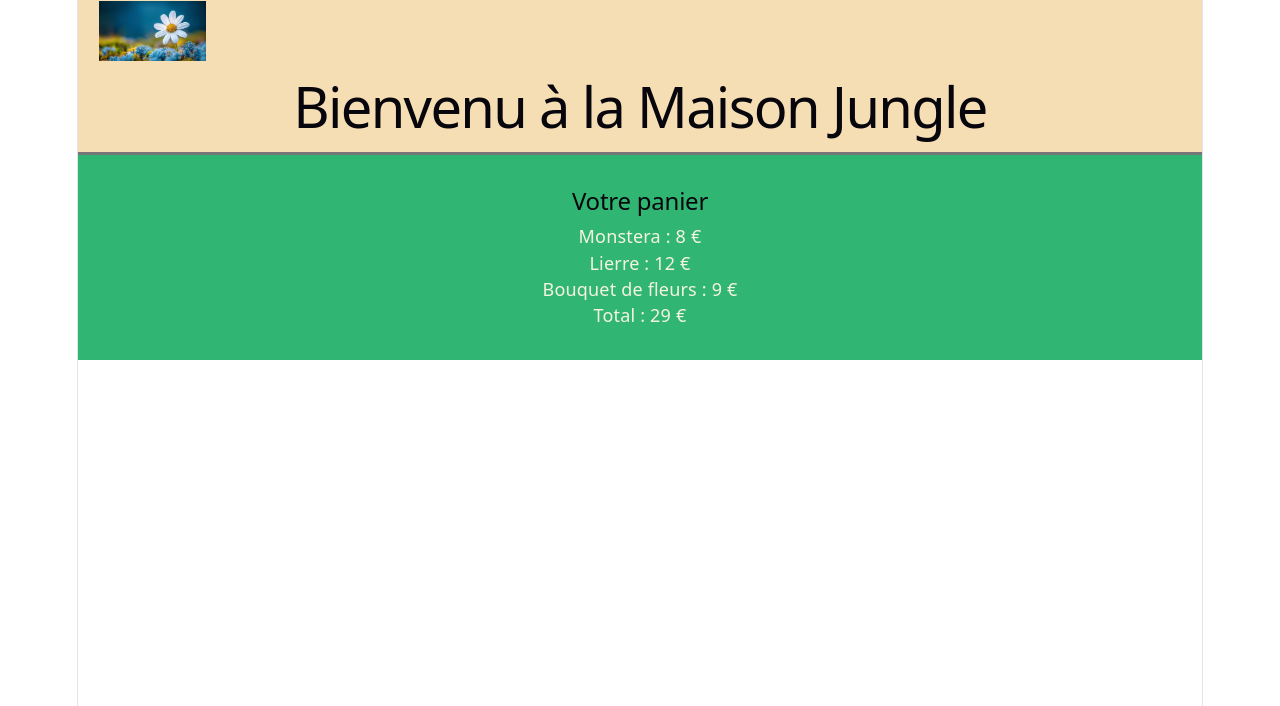
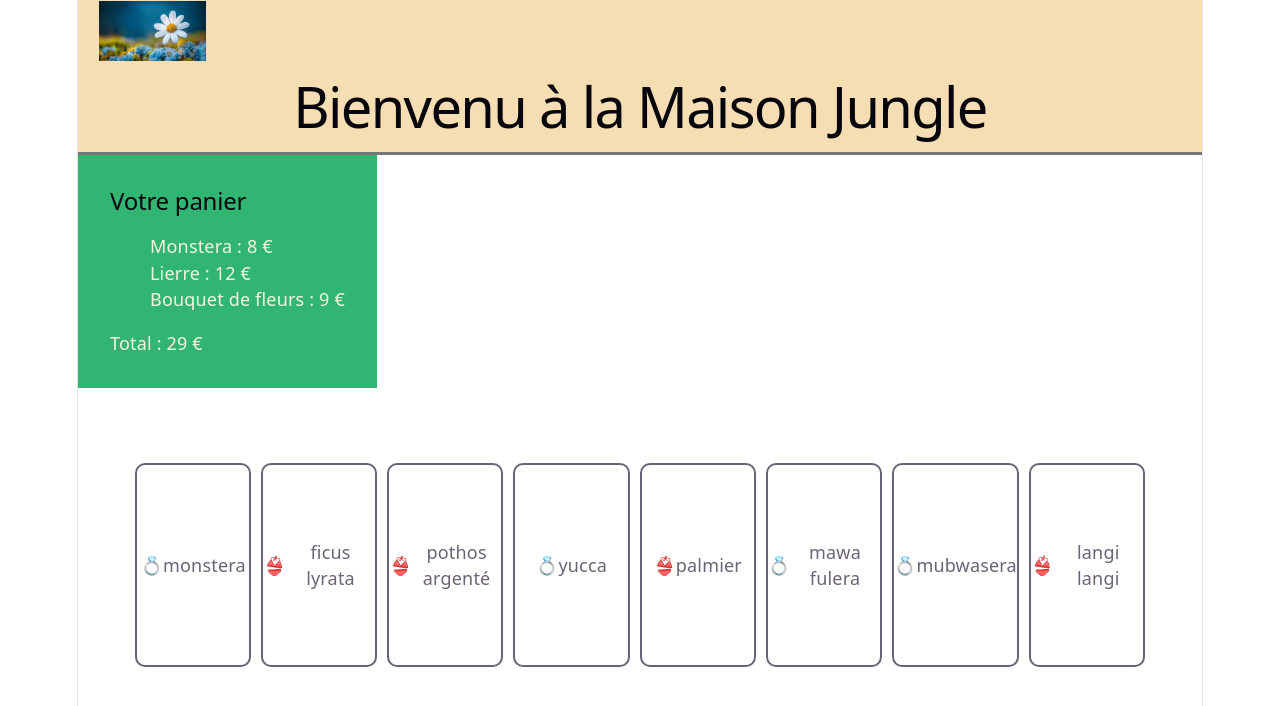
Before and after one commit to chaidahoumadi6-cell/La-Maison-jungle, a React (Vite) app in the folder la-maison-jungle/: page / in a window 1280 px wide. Shown: the top 706 px of the page. Built offline with nearby package versions, Linux system fonts and the light colour scheme.

Commit message:
utilise un CSS Module objet styles importé depuis un fichier module.css

```diff
--- a/la-maison-jungle/src/App.jsx
+++ b/la-maison-jungle/src/App.jsx
@@ -7,6 +7,7 @@ import './App.css'
 import Banner from './components/Banner'
 
 import Cart from'./components/Cart'
+import ShoppingList from'./components/ShoppingList'
 
 //App est le composant principal de l'application
 function App() {
@@ -18,6 +19,8 @@ function App() {
     <>
       <Banner />
       <Cart />
+      <ShoppingList />
+
     </>
   )
 }
--- a/la-maison-jungle/src/components/Cart.jsx
+++ b/la-maison-jungle/src/components/Cart.jsx
@@ -12,7 +12,7 @@ const Cart = () => {
     return(
         <div className={styles.cart}>
             <h2>Votre panier</h2>
-            <ul style={{ listStyle: 'none', padding: 0, margin: 0 }}>
+            <ul style={{ listStyle: 'none'}}>
                 <li>Monstera : {monstera} €</li>
                 <li>Lierre : {lierre} €</li>
                 <li>Bouquet de fleurs : {bouquet} €</li>
--- /dev/null
+++ b/la-maison-jungle/src/components/ShoppingList.jsx
@@ -0,0 +1,77 @@
+/**
+ *  ShoppingList est un composant qui contient la liste des courses
+ */
+
+/*const plantList = ['monstera', 'ficus lyrata', 'pothos argenté','yucca', 'palmier', 'mawa fulera', 'mubwasera', 'langi langi'];*/
+
+import styles from '../styles/Shopping.module.css'
+
+const plantList =[
+    {
+        name: 'monstera',
+        category: 'classique',
+        id: '1',
+        isBestSale: true
+    },
+    {
+        name: 'ficus lyrata',
+        category: 'classique',
+        id: '2',
+        isBestSale: false
+    },
+    {
+        name: 'pothos argenté',
+        category: 'classique',
+        id: '3',
+        isBestSale: false
+    },
+    {
+        name: 'yucca',
+        category: 'classique',
+        id: '4',
+        isBestSale: true
+    },
+    {
+        name: 'palmier',
+        category: 'classique',
+        id: '5',
+        isBestSale: false
+    },
+    {
+        name: 'mawa fulera',
+        category: 'classique',
+        id: '6',
+        isBestSale: true
+    },
+    {
+        name: 'mubwasera',
+        category: 'classique',
+        id: '7',
+        isBestSale: true
+    },
+    {
+        name: 'langi langi',
+        category: 'classique',
+        id: '8',
+        isBestSale: false
+    },
+]
+
+const ShoppingList = () => {
+    return (
+        <div className={styles.plantList}>
+        <ul className={styles.lmjPlantList}>
+        {plantList.map((plant) => (
+        <li key={plant.id} className={styles.lmjPlantItem}>
+        {plant.isBestSale ? <span>💍</span>: <span >👙</span>
+      }
+      {plant.name}
+    </li>
+  ))}
+</ul>
+</div>
+
+    )
+}
+
+export default ShoppingList
--- a/la-maison-jungle/src/styles/Cart.module.css
+++ b/la-maison-jungle/src/styles/Cart.module.css
@@ -2,6 +2,9 @@
     padding: 32px;
     background-color: #31b572;
     color:beige;
+    text-align: left;
+    margin-right: auto;
+    width: fit-content;
 }
 
 .ma-liste {
--- /dev/null
+++ b/la-maison-jungle/src/styles/Shopping.module.css
@@ -0,0 +1,22 @@
+/* ShoppingList.module.css */
+
+.lmjPlantList {
+  list-style-type: none;
+  padding: 32px;
+  display: flex;
+  max-width: 1200px; /* augmenté pour accueillir les cartes plus larges */
+  height: 250px;
+  margin: 20px;
+  align-items: center;
+}
+
+.lmjPlantItem {
+  border: solid 2px;
+  border-radius: 10px;
+  margin: 5px;
+  height: 200px;  /* un peu plus grand */
+  width: 220px;   /* ← largeur augmentée */
+  display: flex;
+  align-items: center;
+  justify-content: center; /* centre le contenu horizontalement */
+}
```
